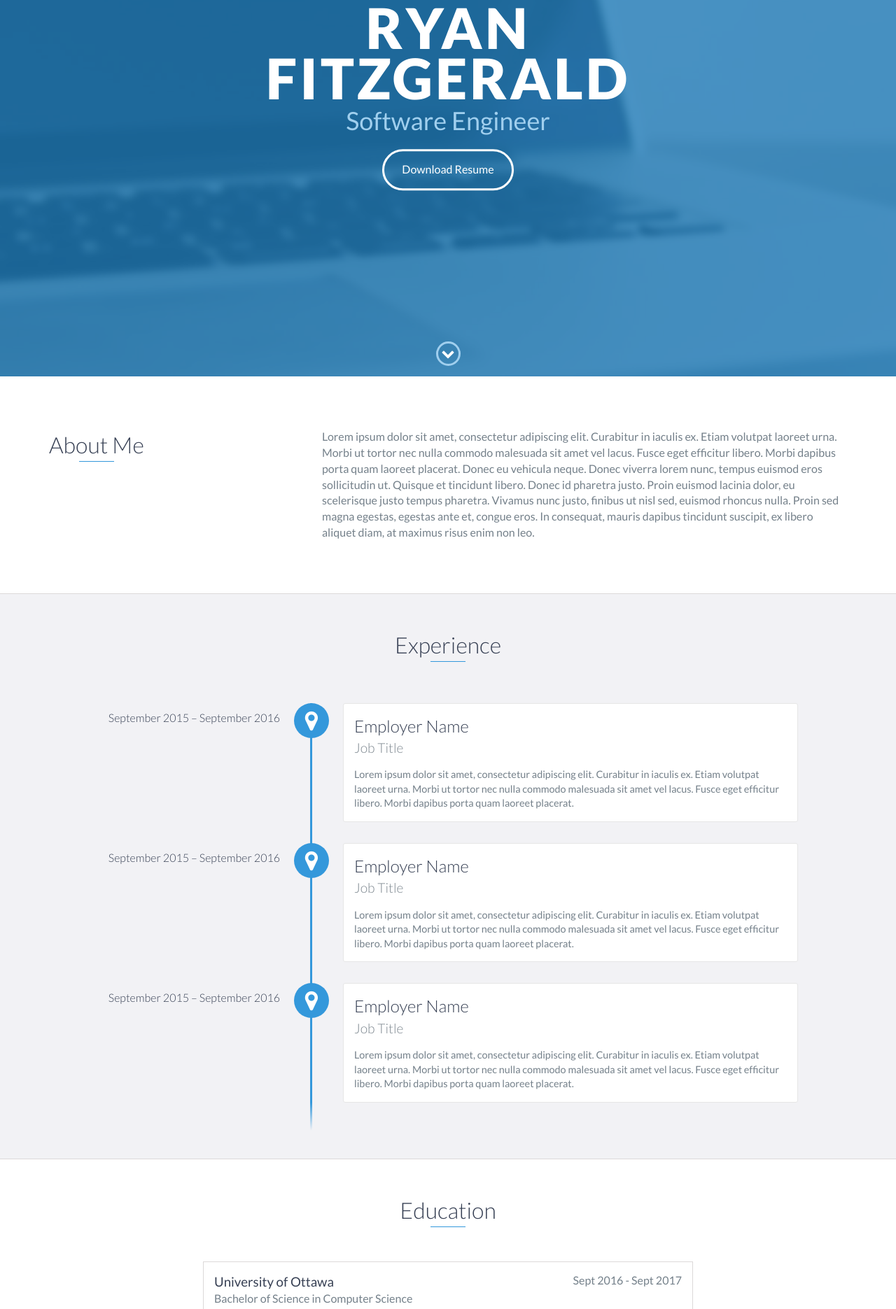
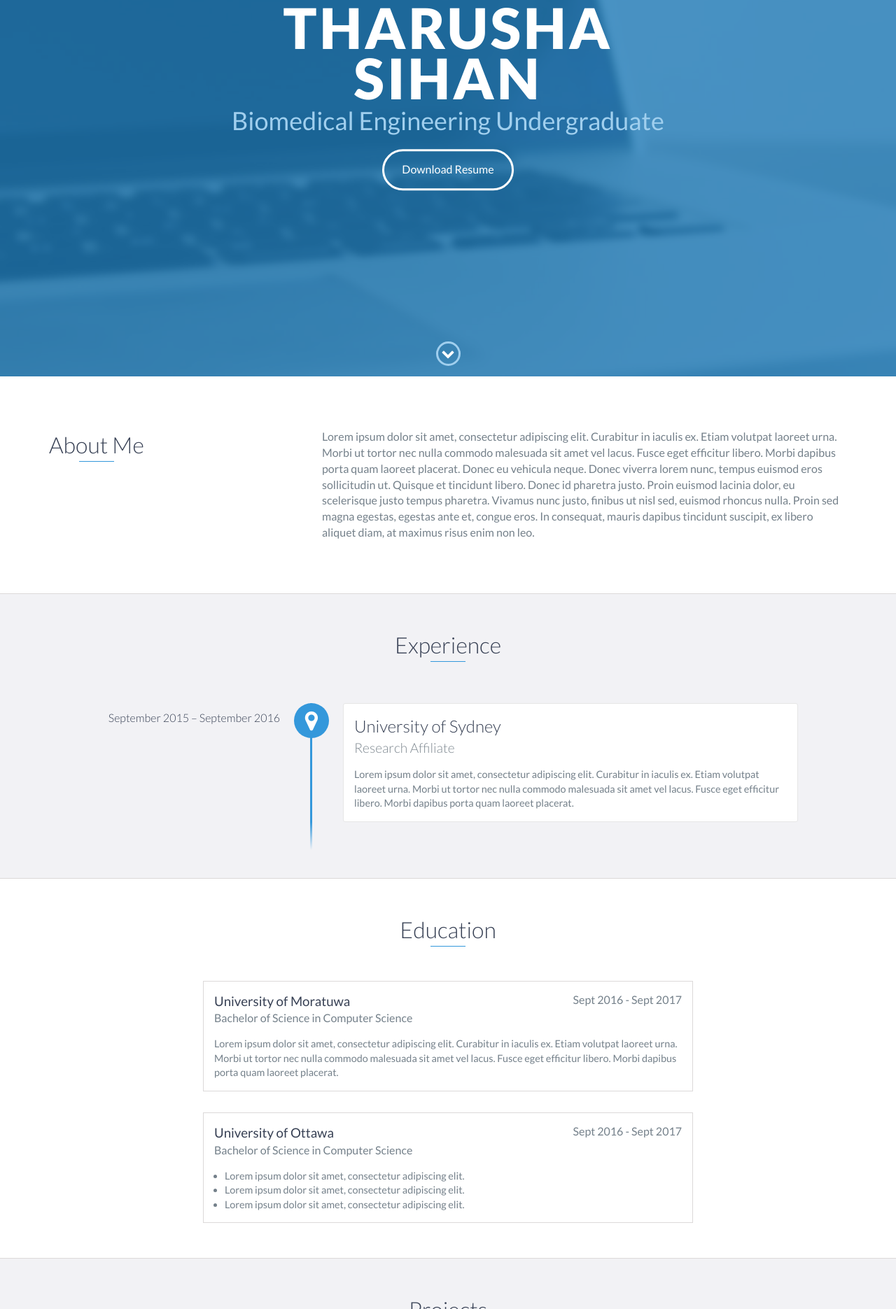
Before and after one commit to Tharusha-Sihan/Tharusha-Sihan.github.io, a website: page index.html in a window 1280 px wide. Shown: the part 262-2133 px from the top of the page at 70% size. Drawn offline with nearby package versions, Linux system fonts and the light colour scheme.

Commit message:
[Update] index.html

```diff
--- a/index.html
+++ b/index.html
@@ -48,8 +48,8 @@
 
     <div id="lead">
         <div id="lead-content">
-            <h1>Ryan Fitzgerald</h1>
-            <h2>Software Engineer</h2>
+            <h1>Tharusha Sihan</h1>
+            <h2>Biomedical Engineering Undergraduate</h2>
             <a href="#" class="btn-rounded-white">Download Resume</a>
         </div>
         <!-- End #lead-content -->
@@ -87,6 +87,14 @@
         <h2 class="heading">Experience</h2>
         <div id="experience-timeline">
             <div data-date="September 2015 – September 2016">
+                <h3>University of Sydney</h3>
+                <h4>Research Affiliate</h4>
+                <p>
+                    Lorem ipsum dolor sit amet, consectetur adipiscing elit. Curabitur in iaculis ex. Etiam volutpat laoreet urna. Morbi ut tortor nec nulla commodo malesuada sit amet vel lacus. Fusce eget efficitur libero. Morbi dapibus porta quam laoreet placerat.
+                </p>
+            </div>
+
+            <!-- <div data-date="September 2015 – September 2016">
                 <h3>Employer Name</h3>
                 <h4>Job Title</h4>
                 <p>
@@ -100,15 +108,7 @@
                 <p>
                     Lorem ipsum dolor sit amet, consectetur adipiscing elit. Curabitur in iaculis ex. Etiam volutpat laoreet urna. Morbi ut tortor nec nulla commodo malesuada sit amet vel lacus. Fusce eget efficitur libero. Morbi dapibus porta quam laoreet placerat.
                 </p>
-            </div>
-
-            <div data-date="September 2015 – September 2016">
-                <h3>Employer Name</h3>
-                <h4>Job Title</h4>
-                <p>
-                    Lorem ipsum dolor sit amet, consectetur adipiscing elit. Curabitur in iaculis ex. Etiam volutpat laoreet urna. Morbi ut tortor nec nulla commodo malesuada sit amet vel lacus. Fusce eget efficitur libero. Morbi dapibus porta quam laoreet placerat.
-                </p>
-            </div>
+            </div> -->
         </div>
     </div>
     <!-- End #experience -->
@@ -116,7 +116,7 @@
     <div id="education">
         <h2 class="heading">Education</h2>
         <div class="education-block">
-            <h3>University of Ottawa</h3>
+            <h3>University of Moratuwa</h3>
             <span class="education-date">Sept 2016 - Sept 2017</span>
             <h4>Bachelor of Science in Computer Science</h4>
             <p>
```
